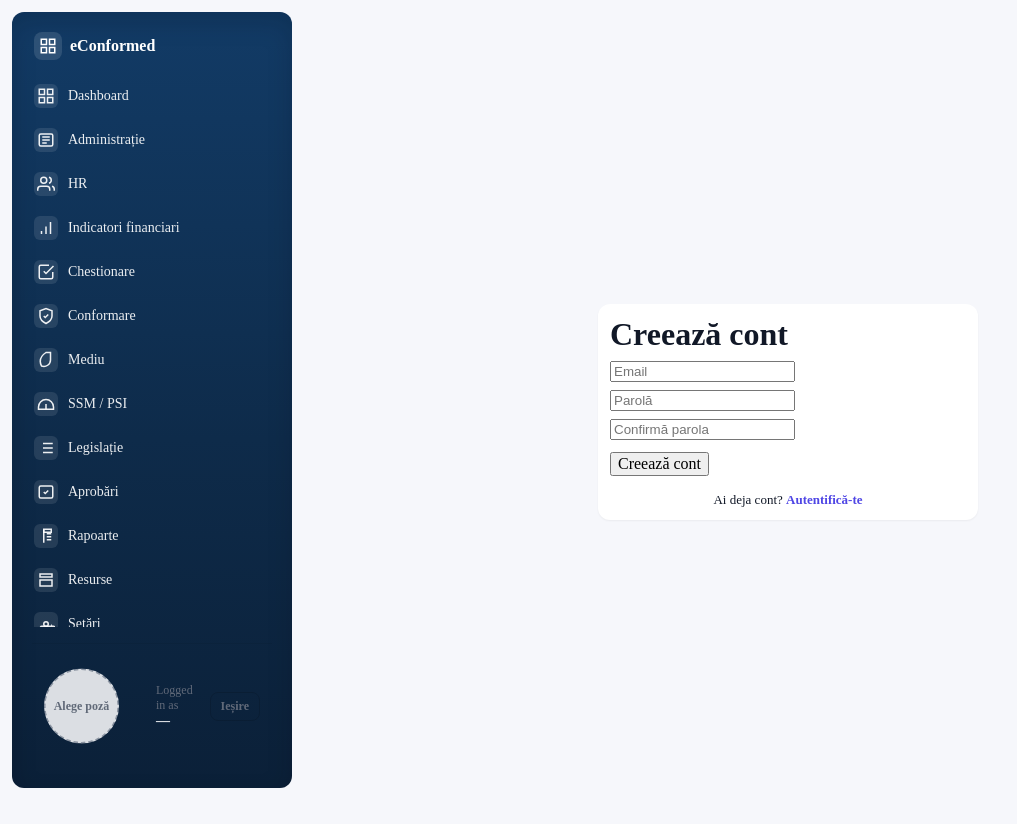
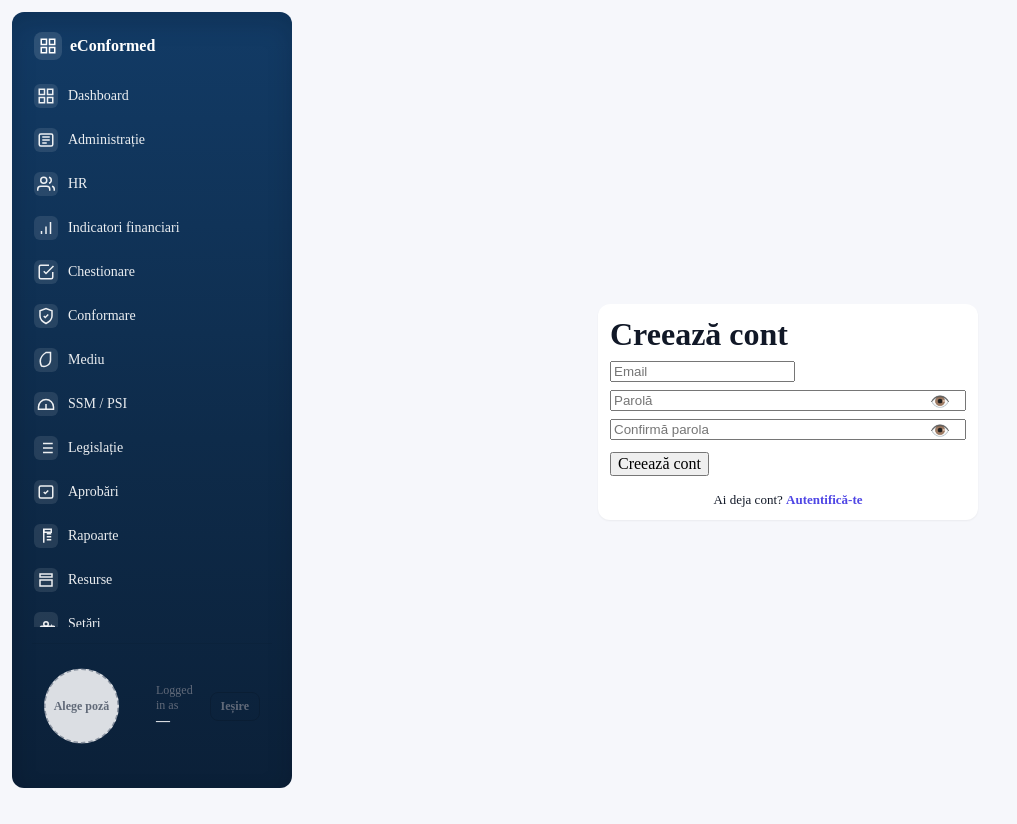
Before and after one commit to rarescosminn/conformed-app, a Next.js app: page /register in a window 1280 px wide. Shown: the whole page, without its empty margins (0-1017 px from the left). Built offline with nearby package versions, Linux system fonts and the light colour scheme; no server answers.

Commit message:
feat: add show/hide password to all auth pages

```diff
--- a/app/(auth)/login/page.tsx
+++ b/app/(auth)/login/page.tsx
@@ -1,19 +1,31 @@
 'use client';
 import React from 'react';
 import { supabase } from '@/lib/supabaseClient';
+
 export default function Login(){
-  const [email,setEmail]=React.useState(''); const [pass,setPass]=React.useState('');
+  const [email, setEmail] = React.useState('');
+  const [pass, setPass] = React.useState('');
+  const [showPass, setShowPass] = React.useState(false);
+
   async function submit(){
     const { data, error } = await supabase.auth.signInWithPassword({ email, password: pass });
     console.log('data:', data, 'error:', error);
     if(error) alert(error.message);
     else window.location.replace('/dashboard');
   }
-  return (<div className="container" style={{display:'grid', placeItems:'center', height:'100vh'}}>
-    <div className="card" style={{width:380}}><h1 className="h1">Autentificare</h1>
+
+  return (
+    <div className="container" style={{display:'grid', placeItems:'center', height:'100vh'}}>
+      <div className="card" style={{width:380}}>
+        <h1 className="h1">Autentificare</h1>
         <input className="input" placeholder="Email" value={email} onChange={e=>setEmail(e.target.value)}/>
         <div style={{height:8}}/>
-      <input className="input" type="password" placeholder="Parolă" value={pass} onChange={e=>setPass(e.target.value)}/>
+        <div style={{position:'relative'}}>
+          <input className="input" type={showPass ? 'text' : 'password'} placeholder="Parolă" value={pass} onChange={e=>setPass(e.target.value)} style={{paddingRight:36, width:'100%'}}/>
+          <button type="button" onClick={()=>setShowPass(!showPass)} style={{position:'absolute', right:10, top:'50%', transform:'translateY(-50%)', background:'none', border:'none', cursor:'pointer', color:'#6B7280', fontSize:16}}>
+            {showPass ? '🙈' : '👁️'}
+          </button>
+        </div>
         <div style={{height:6}}/>
         <div style={{textAlign:'right', fontSize:13}}>
           <a href="/forgot-password" style={{color:'#4F46E5', fontWeight:700}}>Ai uitat parola?</a>
@@ -24,5 +36,6 @@ export default function Login(){
       <div style={{ marginTop: 16, textAlign: 'center', fontSize: 13 }}>
         Nu ai cont? <a href="/register" style={{ color: '#4F46E5', fontWeight: 700 }}>Înregistrează-te</a>
       </div>
-  </div>);
+    </div>
+  );
 }
--- a/app/(auth)/register/page.tsx
+++ b/app/(auth)/register/page.tsx
@@ -7,6 +7,8 @@ export default function Register() {
   const [email, setEmail] = React.useState('');
   const [pass, setPass] = React.useState('');
   const [confirm, setConfirm] = React.useState('');
+  const [showPass, setShowPass] = React.useState(false);
+  const [showConfirm, setShowConfirm] = React.useState(false);
   const [loading, setLoading] = React.useState(false);
   const [message, setMessage] = React.useState('');
   const router = useRouter();
@@ -27,15 +29,27 @@ export default function Register() {
     else setMessage('Cont creat! Verifică emailul pentru confirmare.');
   }
 
+  const eyeBtn = (show: boolean, toggle: () => void) => (
+    <button type="button" onClick={toggle} style={{ position:'absolute', right:10, top:'50%', transform:'translateY(-50%)', background:'none', border:'none', cursor:'pointer', color:'#6B7280', fontSize:16 }}>
+      {show ? '🙈' : '👁️'}
+    </button>
+  );
+
   return (
     <div className="container" style={{ display: 'grid', placeItems: 'center', height: '100vh' }}>
       <div className="card" style={{ width: 380 }}>
         <h1 className="h1">Creează cont</h1>
         <input className="input" placeholder="Email" value={email} onChange={e => setEmail(e.target.value)} />
         <div style={{ height: 8 }} />
-        <input className="input" type="password" placeholder="Parolă" value={pass} onChange={e => setPass(e.target.value)} />
+        <div style={{ position: 'relative' }}>
+          <input className="input" type={showPass ? 'text' : 'password'} placeholder="Parolă" value={pass} onChange={e => setPass(e.target.value)} style={{ paddingRight: 36, width: '100%' }} />
+          {eyeBtn(showPass, () => setShowPass(!showPass))}
+        </div>
         <div style={{ height: 8 }} />
-        <input className="input" type="password" placeholder="Confirmă parola" value={confirm} onChange={e => setConfirm(e.target.value)} />
+        <div style={{ position: 'relative' }}>
+          <input className="input" type={showConfirm ? 'text' : 'password'} placeholder="Confirmă parola" value={confirm} onChange={e => setConfirm(e.target.value)} style={{ paddingRight: 36, width: '100%' }} />
+          {eyeBtn(showConfirm, () => setShowConfirm(!showConfirm))}
+        </div>
         <div style={{ height: 12 }} />
         <button className="btn" onClick={submit} disabled={loading}>
           {loading ? 'Se creează...' : 'Creează cont'}
--- a/app/(auth)/reset-password/page.tsx
+++ b/app/(auth)/reset-password/page.tsx
@@ -6,6 +6,8 @@ import { useRouter } from 'next/navigation';
 export default function ResetPassword() {
   const [pass, setPass] = React.useState('');
   const [confirm, setConfirm] = React.useState('');
+  const [showPass, setShowPass] = React.useState(false);
+  const [showConfirm, setShowConfirm] = React.useState(false);
   const [loading, setLoading] = React.useState(false);
   const [message, setMessage] = React.useState('');
   const [ready, setReady] = React.useState(false);
@@ -17,10 +19,8 @@ export default function ResetPassword() {
   );
 
   React.useEffect(() => {
-    supabase.auth.onAuthStateChange((event, session) => {
-      if (event === 'PASSWORD_RECOVERY') {
-        setReady(true);
-      }
+    supabase.auth.onAuthStateChange((event) => {
+      if (event === 'PASSWORD_RECOVERY') setReady(true);
     });
   }, []);
 
@@ -38,6 +38,12 @@ export default function ResetPassword() {
     }
   }
 
+  const eyeBtn = (show: boolean, toggle: () => void) => (
+    <button type="button" onClick={toggle} style={{ position:'absolute', right:10, top:'50%', transform:'translateY(-50%)', background:'none', border:'none', cursor:'pointer', color:'#6B7280', fontSize:16 }}>
+      {show ? '🙈' : '👁️'}
+    </button>
+  );
+
   return (
     <div className="container" style={{ display: 'grid', placeItems: 'center', height: '100vh' }}>
       <div className="card" style={{ width: 380 }}>
@@ -46,21 +52,21 @@ export default function ResetPassword() {
           <p style={{ fontSize: 13, color: '#6B7280' }}>Se verifică linkul...</p>
         ) : (
           <>
-            <p style={{ fontSize: 13, color: '#6B7280', marginBottom: 16 }}>
-              Introduceți noua parolă pentru contul dvs.
-            </p>
-            <input className="input" type="password" placeholder="Parolă nouă" value={pass} onChange={e => setPass(e.target.value)} />
+            <p style={{ fontSize: 13, color: '#6B7280', marginBottom: 16 }}>Introduceți noua parolă pentru contul dvs.</p>
+            <div style={{ position: 'relative' }}>
+              <input className="input" type={showPass ? 'text' : 'password'} placeholder="Parolă nouă" value={pass} onChange={e => setPass(e.target.value)} style={{ paddingRight: 36, width: '100%' }} />
+              {eyeBtn(showPass, () => setShowPass(!showPass))}
+            </div>
             <div style={{ height: 8 }} />
-            <input className="input" type="password" placeholder="Confirmă parola" value={confirm} onChange={e => setConfirm(e.target.value)} />
+            <div style={{ position: 'relative' }}>
+              <input className="input" type={showConfirm ? 'text' : 'password'} placeholder="Confirmă parola" value={confirm} onChange={e => setConfirm(e.target.value)} style={{ paddingRight: 36, width: '100%' }} />
+              {eyeBtn(showConfirm, () => setShowConfirm(!showConfirm))}
+            </div>
             <div style={{ height: 12 }} />
             <button className="btn" onClick={submit} disabled={loading}>
               {loading ? 'Se salvează...' : 'Salvează parola'}
             </button>
-            {message && (
-              <p style={{ marginTop: 12, fontSize: 13, color: message.includes('succes') ? 'green' : 'red' }}>
-                {message}
-              </p>
-            )}
+            {message && <p style={{ marginTop: 12, fontSize: 13, color: message.includes('succes') ? 'green' : 'red' }}>{message}</p>}
           </>
         )}
       </div>
```
Lines whose indentation alone changed are shown as unchanged.
